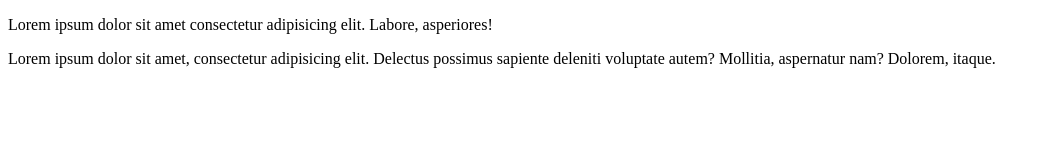
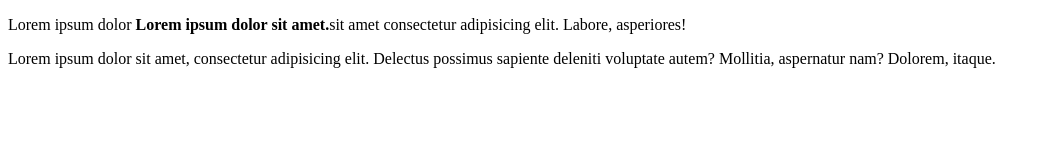
Before and after one commit to shreyashgaurav/WebDev, a plain HTML site: page index.html in a window 1280 px wide. Shown: the whole page, without its empty margins (0-1050 px from the left). Drawn offline with Linux system fonts and the light colour scheme.

Commit message:
change vk

```diff
--- a/index.html
+++ b/index.html
@@ -7,7 +7,7 @@
     <title>Document</title>
 </head>
 <body>
-    <p>Lorem ipsum dolor sit amet consectetur adipisicing elit. Labore, asperiores!</p>
+    <p>Lorem ipsum dolor <strong>Lorem ipsum dolor sit amet.</strong>sit amet consectetur adipisicing elit. Labore, asperiores!</p>
     <p>Lorem ipsum dolor sit amet, consectetur adipisicing elit. Delectus possimus sapiente deleniti voluptate autem? Mollitia, aspernatur nam? Dolorem, itaque.</p>
 </body>
 </html>
```
